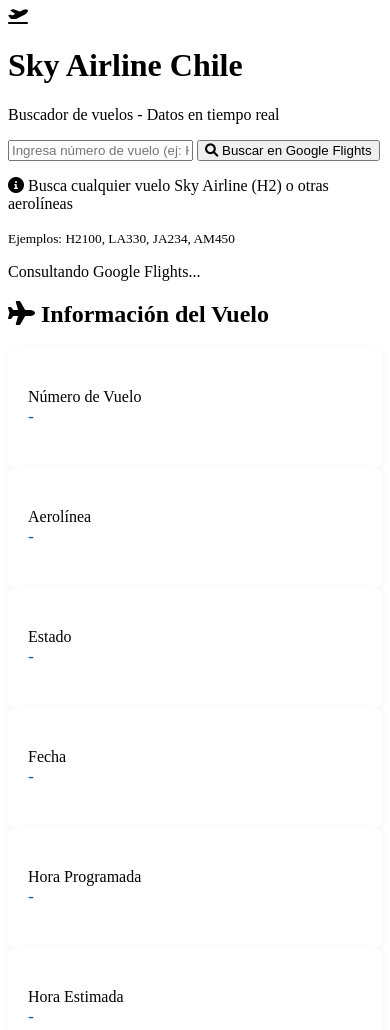
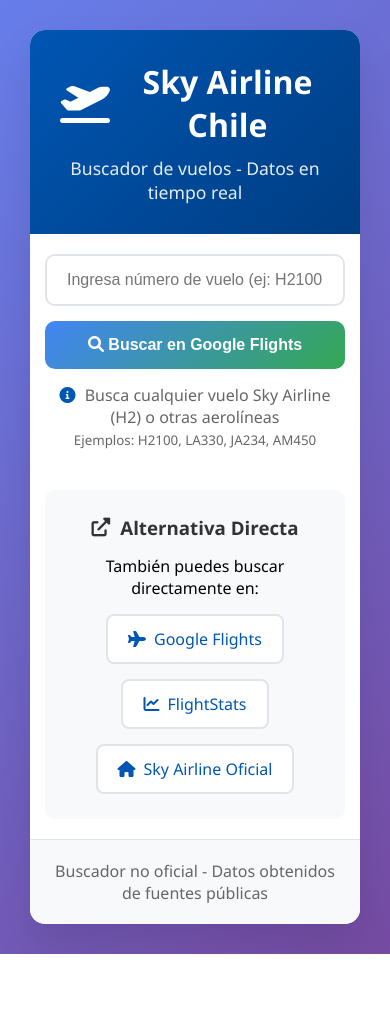
Before and after one commit to Acciona-Airport/Consulta-vuelos, a plain HTML site: page index.html in a window 390 px wide. Shown: the top 1030 px of the page. After the commit the page ends 954 px from the top, so only its background shows below. Drawn offline with Linux system fonts and the light colour scheme.

Commit message:
styles.css

```diff
--- a/styles.css
+++ b/styles.css
@@ -1,24 +1,171 @@
-/* Mantén el mismo CSS anterior pero agrega esto al final */
-
-.flight-item {
-    background: white;
-    padding: 15px 20px;
-    border-radius: 8px;
-    box-shadow: 0 2px 5px rgba(0,0,0,0.1);
-    display: flex;
-    justify-content: space-between;
-    align-items: center;
-    border-left: 4px solid #0056b3;
+* {
+    margin: 0;
+    padding: 0;
+    box-sizing: border-box;
 }
 
-.flight-number {
-    font-weight: 600;
-    color: #0056b3;
+body {
+    font-family: 'Segoe UI', Tahoma, Geneva, Verdana, sans-serif;
+    background: linear-gradient(135deg, #667eea 0%, #764ba2 100%);
+    min-height: 100vh;
+    padding: 20px;
+}
+
+.container {
+    max-width: 1000px;
+    margin: 0 auto;
+    background: white;
+    border-radius: 15px;
+    box-shadow: 0 20px 40px rgba(0,0,0,0.1);
+    overflow: hidden;
+}
+
+header {
+    background: linear-gradient(135deg, #0056b3 0%, #003d82 100%);
+    color: white;
+    padding: 30px;
+    text-align: center;
+}
+
+.logo {
+    display: flex;
+    align-items: center;
+    justify-content: center;
+    gap: 15px;
+    margin-bottom: 10px;
+}
+
+.logo i {
+    font-size: 2.5rem;
+}
+
+.logo h1 {
+    font-size: 2rem;
+    font-weight: 700;
+}
+
+.subtitle {
+    opacity: 0.9;
     font-size: 1.1rem;
 }
 
-.flight-route {
+main {
+    padding: 40px 30px;
+}
+
+.search-section {
+    margin-bottom: 30px;
+}
+
+.search-box {
+    display: flex;
+    gap: 15px;
+    margin-bottom: 15px;
+}
+
+#flightNumber {
+    flex: 1;
+    padding: 15px 20px;
+    border: 2px solid #e1e5e9;
+    border-radius: 10px;
+    font-size: 16px;
+    transition: all 0.3s ease;
+}
+
+#flightNumber:focus {
+    outline: none;
+    border-color: #0056b3;
+    box-shadow: 0 0 0 3px rgba(0, 86, 179, 0.1);
+}
+
+#searchBtn {
+    padding: 15px 30px;
+    background: linear-gradient(135deg, #4285f4 0%, #34a853 100%);
+    color: white;
+    border: none;
+    border-radius: 10px;
+    font-size: 16px;
+    font-weight: 600;
+    cursor: pointer;
+    transition: all 0.3s ease;
+}
+
+#searchBtn:hover {
+    transform: translateY(-2px);
+    box-shadow: 0 10px 20px rgba(66, 133, 244, 0.3);
+}
+
+#searchBtn:disabled {
+    opacity: 0.6;
+    cursor: not-allowed;
+    transform: none;
+}
+
+.instructions {
+    text-align: center;
     color: #666;
+}
+
+.instructions i {
+    color: #0056b3;
+    margin-right: 5px;
+}
+
+.loading {
+    text-align: center;
+    padding: 40px;
+}
+
+.spinner {
+    border: 4px solid #f3f3f3;
+    border-top: 4px solid #4285f4;
+    border-radius: 50%;
+    width: 50px;
+    height: 50px;
+    animation: spin 1s linear infinite;
+    margin: 0 auto 20px;
+}
+
+@keyframes spin {
+    0% { transform: rotate(0deg); }
+    100% { transform: rotate(360deg); }
+}
+
+.results {
+    background: #f8f9fa;
+    border-radius: 10px;
+    padding: 30px;
+    margin-top: 20px;
+}
+
+.results h2 {
+    color: #0056b3;
+    margin-bottom: 25px;
+    display: flex;
+    align-items: center;
+    gap: 10px;
+}
+
+.info-grid {
+    display: grid;
+    grid-template-columns: repeat(auto-fit, minmax(250px, 1fr));
+    gap: 20px;
+    margin-bottom: 20px;
+}
+
+.info-item {
+    background: white;
+    padding: 20px;
+    border-radius: 8px;
+    box-shadow: 0 2px 10px rgba(0,0,0,0.05);
+    border-left: 4px solid #4285f4;
+}
+
+.info-item label {
+    display: block;
+    font-weight: 600;
+    color: #333;
+    margin-bottom: 8px;
     font-size: 0.9rem;
 }
 
@@ -26,17 +173,113 @@
     color: #0056b3;
     font-weight: 500;
     font-size: 1.1rem;
-    word-break: break-word;
 }
 
-/* Mejoras para datos largos */
-.info-item {
+.source-info {
+    background: #e8f0fe;
+    padding: 15px;
+    border-radius: 8px;
+    text-align: center;
+    color: #666;
+}
+
+.source-info i {
+    color: #4285f4;
+    margin-right: 8px;
+}
+
+.alternative-section {
+    margin-top: 40px;
+    padding: 25px;
+    background: #f8f9fa;
+    border-radius: 10px;
+    text-align: center;
+}
+
+.alternative-section h3 {
+    color: #333;
+    margin-bottom: 15px;
+    display: flex;
+    align-items: center;
+    justify-content: center;
+    gap: 10px;
+}
+
+.external-links {
+    display: flex;
+    gap: 15px;
+    justify-content: center;
+    flex-wrap: wrap;
+    margin-top: 15px;
+}
+
+.external-link {
+    display: inline-flex;
+    align-items: center;
+    gap: 8px;
+    padding: 12px 20px;
     background: white;
+    color: #0056b3;
+    text-decoration: none;
+    border-radius: 8px;
+    border: 2px solid #e1e5e9;
+    transition: all 0.3s ease;
+    font-weight: 500;
+}
+
+.external-link:hover {
+    border-color: #0056b3;
+    transform: translateY(-2px);
+    box-shadow: 0 5px 15px rgba(0,0,0,0.1);
+}
+
+.error {
+    background: #fee;
+    border: 1px solid #f5c6cb;
+    color: #721c24;
     padding: 20px;
     border-radius: 8px;
-    box-shadow: 0 2px 10px rgba(0,0,0,0.05);
-    min-height: 80px;
-    display: flex;
-    flex-direction: column;
-    justify-content: center;
+    text-align: center;
+    margin-top: 20px;
 }
+
+.error i {
+    font-size: 2rem;
+    margin-bottom: 10px;
+}
+
+.hidden {
+    display: none;
+}
+
+footer {
+    background: #f8f9fa;
+    text-align: center;
+    padding: 20px;
+    color: #666;
+    border-top: 1px solid #e1e5e9;
+}
+
+/* Responsive */
+@media (max-width: 768px) {
+    .search-box {
+        flex-direction: column;
+    }
+
+    .info-grid {
+        grid-template-columns: 1fr;
+    }
+
+    .external-links {
+        flex-direction: column;
+        align-items: center;
+    }
+
+    .container {
+        margin: 10px;
+    }
+
+    main {
+        padding: 20px 15px;
+    }
+}
```
